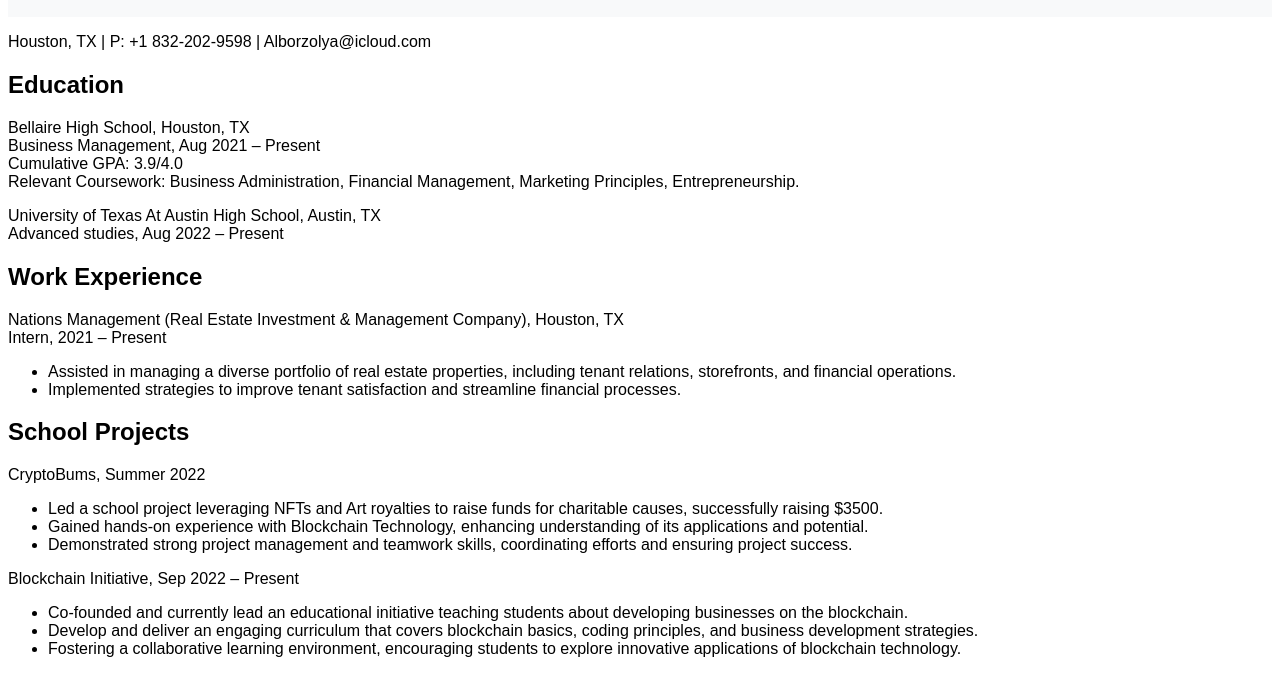
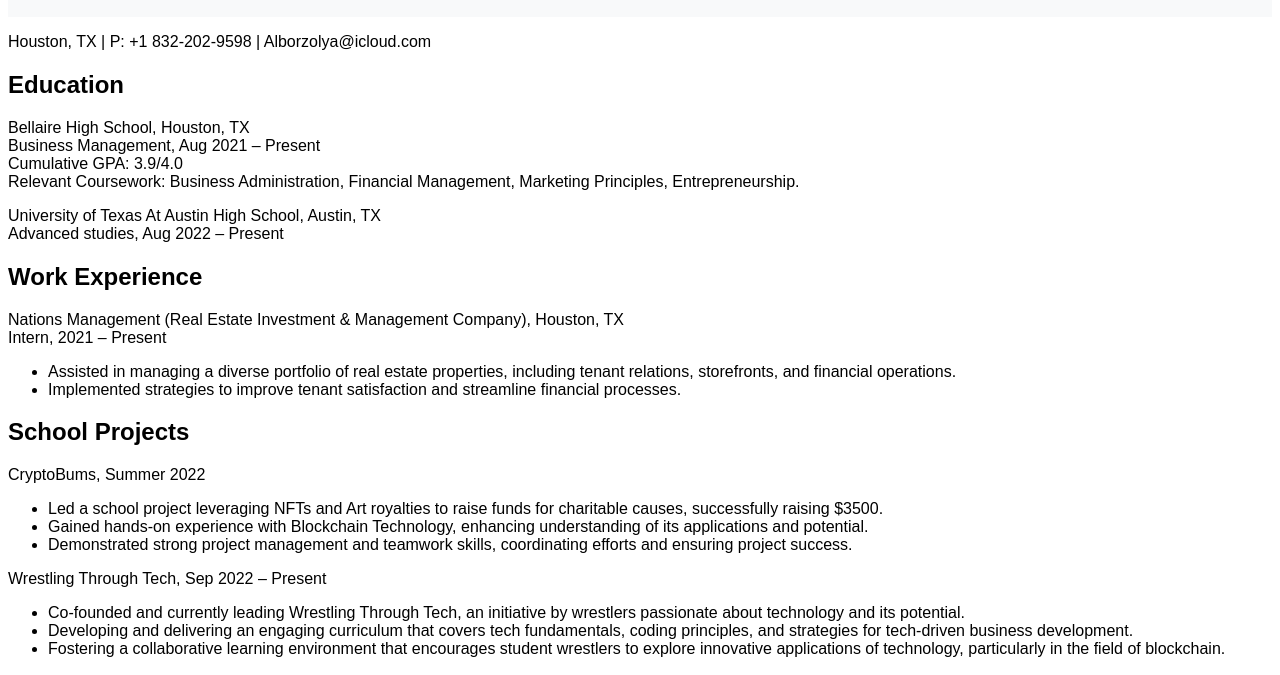
Before and after one commit to alborzolya/alborzolya.github.io, a plain HTML site: page resume.html in a window 1280 px wide. Shown: the part 111-786 px from the top of the page. Drawn offline with Linux system fonts and the light colour scheme.

Commit message:
Update resume.html

```diff
--- a/resume.html
+++ b/resume.html
@@ -45,12 +45,13 @@
                 <li>Gained hands-on experience with Blockchain Technology, enhancing understanding of its applications and potential.</li>
                 <li>Demonstrated strong project management and teamwork skills, coordinating efforts and ensuring project success.</li>
             </ul>
-            <p><span class="bold">Blockchain Initiative, Sep 2022 &ndash; Present</span></p>
+            <p><span class="bold">Wrestling Through Tech, Sep 2022 &ndash; Present</span></p>
             <ul>
-                <li>Co-founded and currently lead an educational initiative teaching students about developing businesses on the blockchain.</li>
-                <li>Develop and deliver an engaging curriculum that covers blockchain basics, coding principles, and business development strategies.</li>
-                <li>Fostering a collaborative learning environment, encouraging students to explore innovative applications of blockchain technology.</li>
+                <li>Co-founded and currently leading Wrestling Through Tech, an initiative by wrestlers passionate about technology and its potential.</li>
+                <li>Developing and delivering an engaging curriculum that covers tech fundamentals, coding principles, and strategies for tech-driven business development.</li>
+                <li>Fostering a collaborative learning environment that encourages student wrestlers to explore innovative applications of technology, particularly in the field of blockchain.</li>
             </ul>
+
         </div>
         <div class="section">
             <h2>Activities</h2>
```
